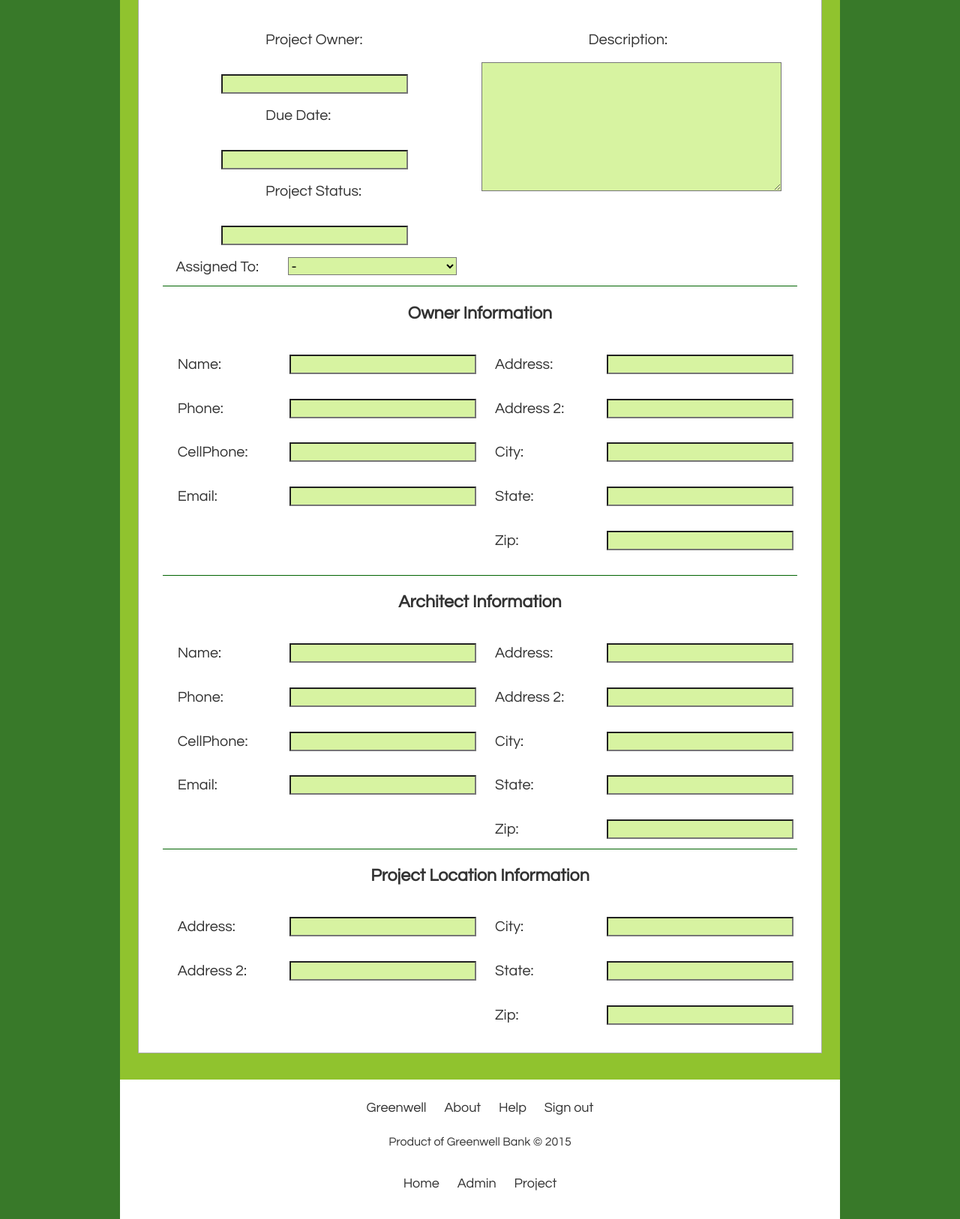
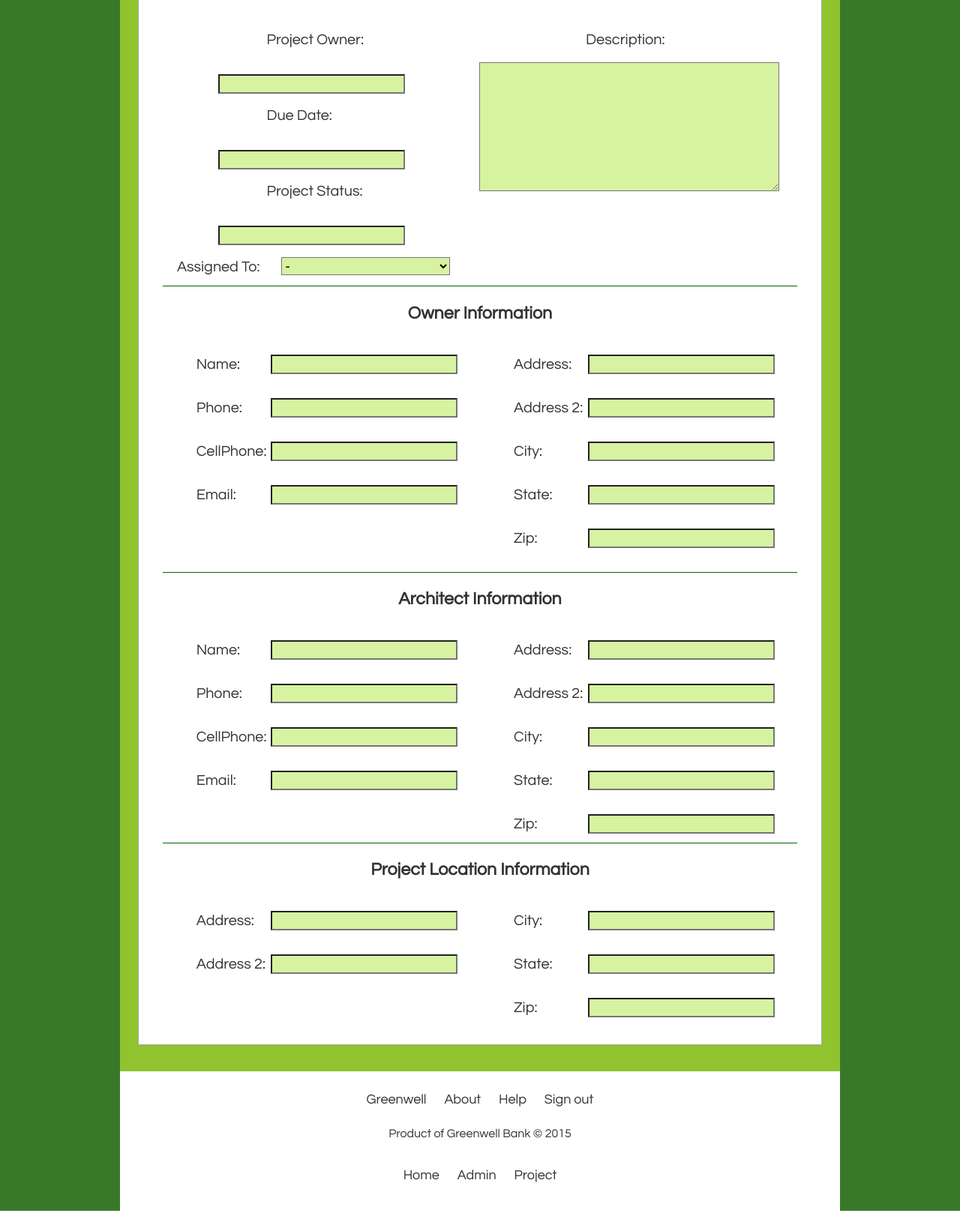
Before and after one commit to teamgreen/bidwell, a PHP site: page /webdev/project.php in a window 1280 px wide. Shown: the part 339-1965 px from the top of the page at 75% size. Run offline with PHP 8.4, Linux system fonts and the light colour scheme; the visitor is signed in with stand-in values (Sample User, id 1); data that the repository does not hold is empty; some libraries are stand-ins or nearby versions; some web fonts are replaced.

Commit message:
project-tab1.inc and project-style.css
Changed the look of the labels and their inputs from the owner
information and the bottom 2 sections

```diff
--- a/webdev/css/project-style.css
+++ b/webdev/css/project-style.css
@@ -32,13 +32,27 @@ textarea.project-tab1-textarea{
 	width: 100px;
 }
 
+div.project-active-form {
+	display: block;
+}
+
 div.left{
 	display: inline-block;
-	width: 150px;
+	width: 140px;
 }
 .left label{
 	text-align: left;
-	width: 220px;
+	width: 210px;
+}
+
+div.left2{
+	text-align: left;
+	display: inline-block;
+	width: 100px;
+}
+.left2 label{
+	text-align: left;
+	width: 210px;
 }
 
 #select-box {
@@ -251,7 +265,7 @@ button:hover{
 }
 
 .project-tab1-ta{
-	width: 30%;
+	width: 40%;
 	display: table-cell;
 }
 
--- a/webdev/includes/project-tab1.inc.php
+++ b/webdev/includes/project-tab1.inc.php
@@ -15,9 +15,9 @@
 //////////////////////////////////////// -->
 
 
-	<form action="" method="post" id="project-tab1-form">
+	<form action="#" method="post" id="project-tab1-form">
 	<h3>Project Name: <?php echo $project->getProjectName(); ?></h3>
-	<div class="active-form">
+	<div class="project-active-form">
 		<div class='div-table'>
 
 			<div class='project-tab1'>
@@ -42,32 +42,34 @@
 	<!-- <hr> -->
 	<div class='border-top-div'>
 		<h3>Owner Information</h3>
+		<div class="project-active-form">
 			<div class='div-table'>
 				<div class='project-tab1'>
-				<div class="left"><label>Name:</label></div>
+					<div class="left2"><label>Name:</label></div>
 					<input class="project-tab1-inputs" type="text" id="name_owner" name="name_owner" maxlength="200" value='<?php echo $project->getOwner();?>'>
 					<!-- <input type="text" id="name_owner" name="name_owner" maxlength="200"> -->
 
-				<div class="left"><label>Phone:</label></div>
+					<div class="left2"><label>Phone:</label></div>
 					<input class="project-tab1-inputs" type="text" id="phone_owner" name="phone_owner" maxlength="40" value='<?php echo $project->getOwnerPhone();?>'>
 
-				<div class="left"><label>CellPhone:</label></div>
+					<div class="left2"><label>CellPhone:</label></div>
 					<input class="project-tab1-inputs" type="text" id="cellphone_owner" name="cellphone_owner" maxlength="40" value='<?php echo $project->getOwnerCellPhone(); ?>'>
 
-				<div class="left"><label>Email:</label></div>
+					<div class="left2"><label>Email:</label></div>
 					<input class="project-tab1-inputs" type="email" id="email_owner" name="email_owner" maxlength="40" value='<?php echo $project->getOwnerEmail();?>'></p>
 				</div>
 				<div class='project-tab1'>
-				<div class="left"><label>Address:</label></div>
+					<div class="left2"><label>Address:</label></div>
 					<input class="project-tab1-inputs" type="text" id="address_owner" name="address_owner" maxlength="100" value='<?php echo $project->getOwnerAddressID();?>'>
-				<div class="left"><label>Address 2:</label></div>
+					<div class="left2"><label>Address 2:</label></div>
 					<input class="project-tab1-inputs" type="text" id="address1_owner" name="address1_owner" maxlength="100" value='<?php echo $project->getOwnerAddressID();?>'>
-				<div class='left'><label>City:</label></div>
+					<div class='left2'><label>City:</label></div>
 					<input class="project-tab1-inputs" type="text" id="city_owner" name="city_owner" maxlength="20" value=''>
-				<div class='left'><label>State:</label></div>
+					<div class='left2'><label>State:</label></div>
 					<input class="project-tab1-inputs" type="text" id="state_owner" name="state_owner" maxlength="20" value=''>
-				<div class='left'><label>Zip:</label></div>
+					<div class='left2'><label>Zip:</label></div>
 					<input class="project-tab1-inputs" type="text" id="zip_owner" name="zip_owner" maxlength="20" value=''></p>
+				</div>
 			</div>
 		</div>
 	</div>
@@ -76,32 +78,32 @@
 		<h3>Architect Information</h3>
 		<div class='div-table'>
 			<div class='project-tab1'>
-				<div class="left"><label>Name:</label></div>
+				<div class="left2"><label>Name:</label></div>
 				<input class="project-tab1-inputs" type="text" id="name_architect" name="name_architect" maxlength="200" value='<?php echo $project->getArchitect();?>'>
 
-				<div class="left"><label>Phone:</label></div>
+				<div class="left2"><label>Phone:</label></div>
 				<input class="project-tab1-inputs" type="text" id="phone_architect" name="phone_architect" maxlength="40" value='<?php echo $project->getArchitectPhone();?>'>
 
-				<div class="left"><label>CellPhone:</label></div>
+				<div class="left2"><label>CellPhone:</label></div>
 				<input class="project-tab1-inputs" type="text" id="cellphone_architect" name="cellphone_architect" maxlength="40" value='<?php echo $project->getArchitectCellPhone(); ?>'>
 
-				<div class="left"><label>Email:</label></div>
+				<div class="left2"><label>Email:</label></div>
 				<input class="project-tab1-inputs" type="email" id="email_architect" name="email_architect" maxlength="100" value='<?php echo $project->getArchitectEmail();?>'></p>
 			</div>
 			<div class='project-tab1'>
-				<div class="left"><label>Address:</label></div>
+				<div class="left2"><label>Address:</label></div>
 				<input class="project-tab1-inputs" type="text" id="address_architect" name="address_architect" maxlength="100" value='<?php echo $project->getArchitectAddressID();?>'>
 
-				<div class="left"><label>Address 2:</label></div>
+				<div class="left2"><label>Address 2:</label></div>
 				<input class="project-tab1-inputs" type="text" id="address1_architect" name="address1_architect" maxlength="100" value='<?php echo $project->getArchitectAddressID();?>'>
 
-				<div class='left'><label>City:</label></div>
+				<div class='left2'><label>City:</label></div>
 				<input class="project-tab1-inputs" type="text" id="city_architect" name="city_architect" maxlength="20">
 
-				<div class='left'><label>State:</label></div>
+				<div class='left2'><label>State:</label></div>
 				<input class="project-tab1-inputs" type="text" id="state_architect" name="state_architect" maxlength="20" value=''>
 
-				<div class='left'><label>Zip:</label></div>
+				<div class='left2'><label>Zip:</label></div>
 				<input class="project-tab1-inputs" type="text" id="zip_architect" name="zip_architect" maxlength="20" value=''>
 			</div>
 		</div>
@@ -111,20 +113,20 @@
 		<h3>Project Location Information</h3>
 		<div class='div-table'>
 			<div class='project-tab1'>
-				<div class="left"><label>Address:</label></div>
+				<div class="left2"><label>Address:</label></div>
 				<input class="project-tab1-inputs" type="text" id="project_address_location" name="address1_location" maxlength="100" value='<?php echo $project->getSiteAddressID();?>'>
 
-				<div class="left"><label>Address 2:</label></div>
+				<div class="left2"><label>Address 2:</label></div>
 				<input class="project-tab1-inputs" type="text" id="address1_location" name="address1_location" maxlength="100" value='<?php echo $project->getSiteAddressID();?>'>
 			</div>
 			<div class='project-tab1'>
-				<div class='left'><label>City:</label></div>
+				<div class='left2'><label>City:</label></div>
 				<input class="project-tab1-inputs" type="text" id="project_city_location" name="project_city_location" maxlength="20">
 
-				<div class='left'><label>State:</label></div>
+				<div class='left2'><label>State:</label></div>
 				<input class="project-tab1-inputs" type="text" id="project_state_location" name="project_state_location" maxlength="20" value=''>
 
-				<div class='left'><label>Zip:</label></div>
+				<div class='left2'><label>Zip:</label></div>
 				<input class="project-tab1-inputs" type="text" id="project_zip_location" name="project_zip_location" maxlength="20" value=''>
 			</div>
 		</div>
```
Lines whose indentation alone changed are shown as unchanged.
